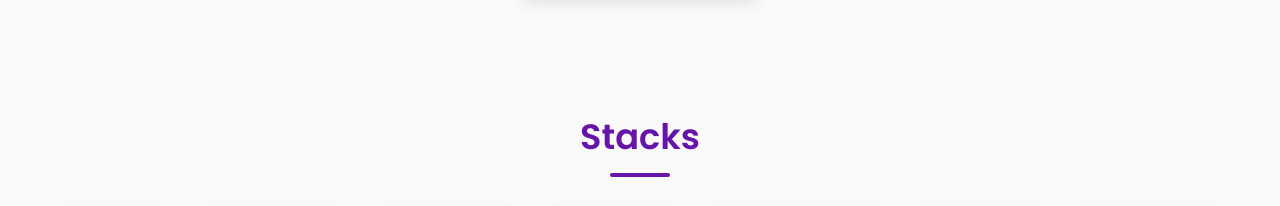
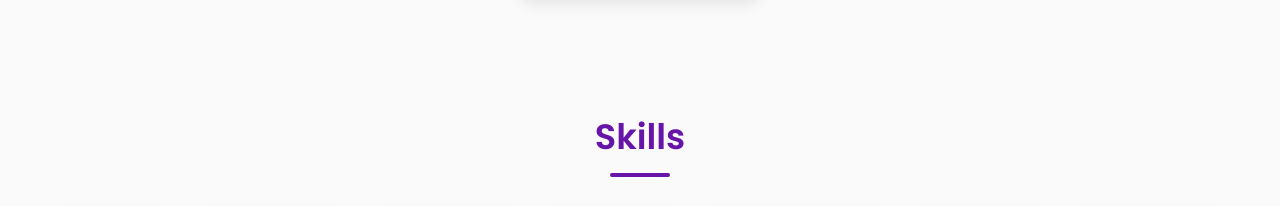
Before and after one commit to Luanna88/projeto-javascript, a website: page landing-page/index.html in a window 1280 px wide. Shown: the part 1303-1509 px from the top of the page. Drawn offline with Linux system fonts and the light colour scheme.

```diff
--- a/landing-page/index.html
+++ b/landing-page/index.html
@@ -48,7 +48,7 @@
 </section>
 
 <section id="skills" class="skills">
-    <h2>Stacks</h2>
+    <h2>Skills</h2>
     <ul class="lista-skills">
       <li><img src="img/git.svg" alt="Git"> Git</li>
       <li><img src="img/github.svg" alt="GitHub"> GitHub</li>
```
